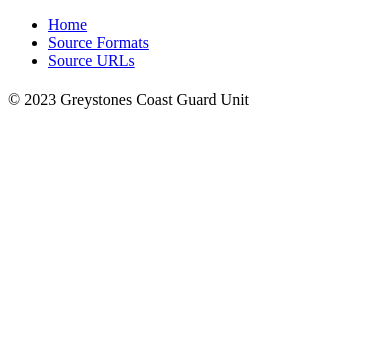
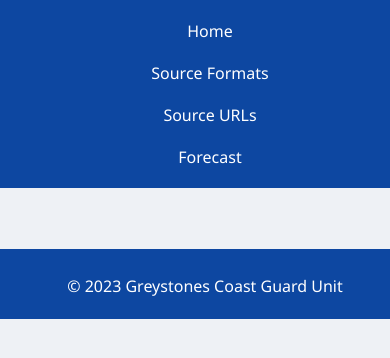
Before and after one commit to derekmizak/CoastGuard-Weather, a Django app: page / in a window 390 px wide. Shown: the top 358 px of the page. Run offline with Django 4.2, Linux system fonts and the light colour scheme; parts of the project's set-up code (start-up, migrations or seed data) failed here and were passed over.

Commit message:
Frontend version pre beta

```diff
--- a/project/settings.py
+++ b/project/settings.py
@@ -119,6 +119,7 @@
 # https://docs.djangoproject.com/en/4.2/howto/static-files/
 
 STATIC_URL = 'static/'
+STATIC_ROOT = os.path.join(BASE_DIR, 'staticfiles')
 
 # Default primary key field type
 # https://docs.djangoproject.com/en/4.2/ref/settings/#default-auto-field
--- a/requirements.txt
+++ b/requirements.txt
@@ -27,3 +27,5 @@
 webencodings==0.5.1
 celery[redis]
 django-celery-beat
+scrapy
+pandas
--- a/templates/base.html
+++ b/templates/base.html
@@ -1,9 +1,11 @@
+{% load static %}
 <!DOCTYPE html>
 <html lang="en">
 <head>
     <meta charset="UTF-8">
     <meta name="viewport" content="width=device-width, initial-scale=1.0">
     <title>Greystones Coast Guard Weather</title>
+    <link rel="stylesheet" href="{% static 'weatherdata/styles.css' %}">
 </head>
 <body>
     <header>
@@ -13,6 +15,8 @@
                 <li><a href="{% url 'home' %}">Home</a></li>
                 <li><a href="{% url 'sourceformat_list'%}">Source Formats</a></li>
                 <li><a href="{% url 'sourceurl_list'%}">Source URLs</a></li>
+                <li><a href="{% url 'latest_forecast'%}">Forecast</a></li>
+
                 <!-- Add more navigation links here -->
             </ul>
         </nav>
--- a/weatherdata/data_retrieval_metie.py
+++ b/weatherdata/data_retrieval_metie.py
@@ -1,8 +1,7 @@
 import xml.etree.ElementTree as ET
 import requests
 
-# TODO: Extract the URL from the database
-url = 'https://www.met.ie/Open_Data/xml/Met-Sea-area.xml'
+#url = 'https://www.met.ie/Open_Data/xml/Met-Sea-area.xml'
 
 
 def fetch_xml_from_url(url):
--- /dev/null
+++ b/weatherdata/static/weatherdata/styles.css
@@ -0,0 +1,105 @@
+/* Base styles */
+body {
+    font-family: 'Segoe UI', Tahoma, Geneva, Verdana, sans-serif;
+    background-color: #eef1f5;
+    color: #333;
+    margin: 0;
+    padding: 0;
+}
+
+header {
+    background-color: #0d47a1;
+    color: #ffffff;
+    padding: 10px 0;
+}
+
+nav ul {
+    list-style-type: none;
+    padding: 0;
+    margin: 0;
+    overflow: hidden;
+    text-align: center;
+}
+
+nav ul li {
+    display: inline;
+}
+
+nav ul li a {
+    text-decoration: none;
+    color: white;
+    padding: 10px 15px;
+    display: inline-block;
+}
+
+nav ul li a:hover,
+nav ul li a:focus {
+    background-color: #1565c0;
+    color: #ffffff;
+}
+
+main {
+    padding: 20px;
+}
+
+h1, h3, h4 {
+    color: #0d47a1;
+}
+
+footer {
+    background-color: #0d47a1;
+    color: white;
+    text-align: center;
+    padding: 10px;
+    position: absolute;
+    bottom: 0;
+    width: 100%;
+}
+
+/* Forecast styles */
+h1 {
+    margin-bottom: 0.5em;
+}
+
+p, h4 {
+    margin-bottom: 0.75em;
+}
+
+.forecast-section {
+    background-color: #ffffff;
+    border: 1px solid #ddd;
+    padding: 15px;
+    border-radius: 5px;
+    margin-bottom: 20px;
+}
+
+.forecast-section h4 {
+    color: #333;
+    margin-top: 0;
+}
+
+.forecast-area {
+    margin-bottom: 30px;
+}
+
+.forecast-area h4 {
+    margin-bottom: 0.5em;
+    color: #0d47a1;
+}
+
+/* Responsive design */
+@media (max-width: 768px) {
+    nav ul li {
+        display: block;
+        margin: 0;
+    }
+
+    nav ul li a {
+        display: block;
+        width: 100%;
+    }
+
+    footer {
+        position: relative;
+    }
+}
--- a/weatherdata/urls.py
+++ b/weatherdata/urls.py
@@ -1,6 +1,9 @@
 from django.urls import path
 from .views import (SourceFormatListView, SourceFormatDetailView,
-                    SourceFormatCreateView, SourceFormatUpdateView, SourceFormatDeleteView, Home, SourceURLListView, SourceURLDetailView, SourceURLCreateView, SourceURLUpdateView, SourceURLDeleteView)
+                    SourceFormatCreateView, SourceFormatUpdateView,
+                    SourceFormatDeleteView, Home, SourceURLListView,
+                    SourceURLDetailView, SourceURLCreateView, SourceURLUpdateView,
+                    SourceURLDeleteView, latest_forecast_view)
 
 urlpatterns = [
     path('', Home.as_view(), name='home'),
@@ -15,4 +18,6 @@
     path('sourceurl/add/', SourceURLCreateView.as_view(), name='sourceurl_add'),
     path('sourceurl/<int:pk>/edit/', SourceURLUpdateView.as_view(), name='sourceurl_edit'),
     path('sourceurl/<int:pk>/delete/', SourceURLDeleteView.as_view(), name='sourceurl_delete'),
+    # Weather Forecasts
+    path('latest-forecast/', latest_forecast_view, name='latest_forecast'),
 ]
--- a/weatherdata/views/__init__.py
+++ b/weatherdata/views/__init__.py
@@ -1,3 +1,4 @@
 from .source_format_views import *
 from .source_url_views import *
 from .other_views import *
+from .sea_area_forecast_views import *
```
Also changed, not shown: weatherdata/admin.py (+10 -2 lines), weatherdata/data_retrieval_irishlights.py (added, +34 -0 lines), weatherdata/tasks.py (+8 -1 lines), weatherdata/templates/sea_area_forecast_latest.html (added, +40 -0 lines), weatherdata/views/sea_area_forecast_views.py (added, +24 -0 lines).
